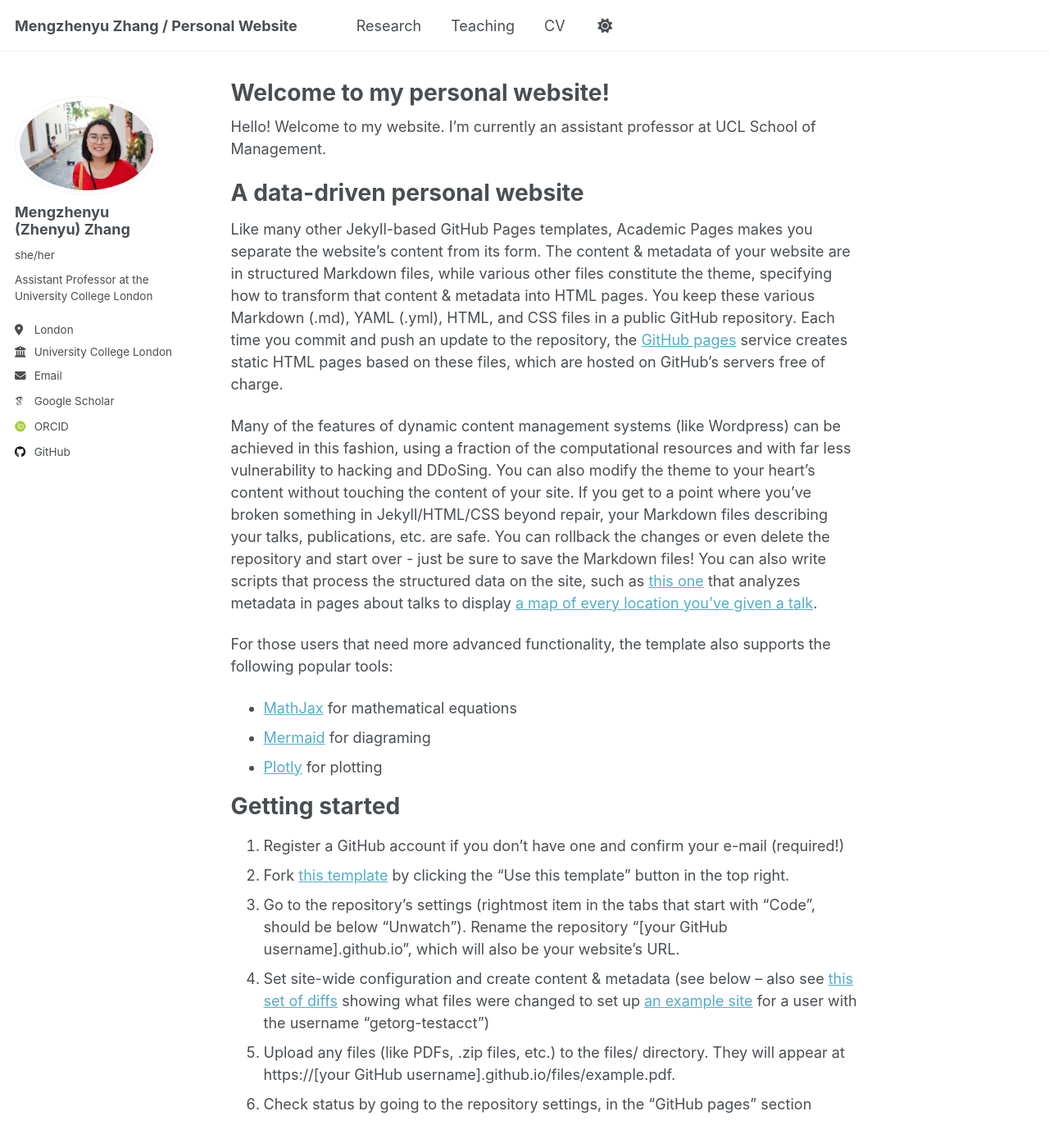
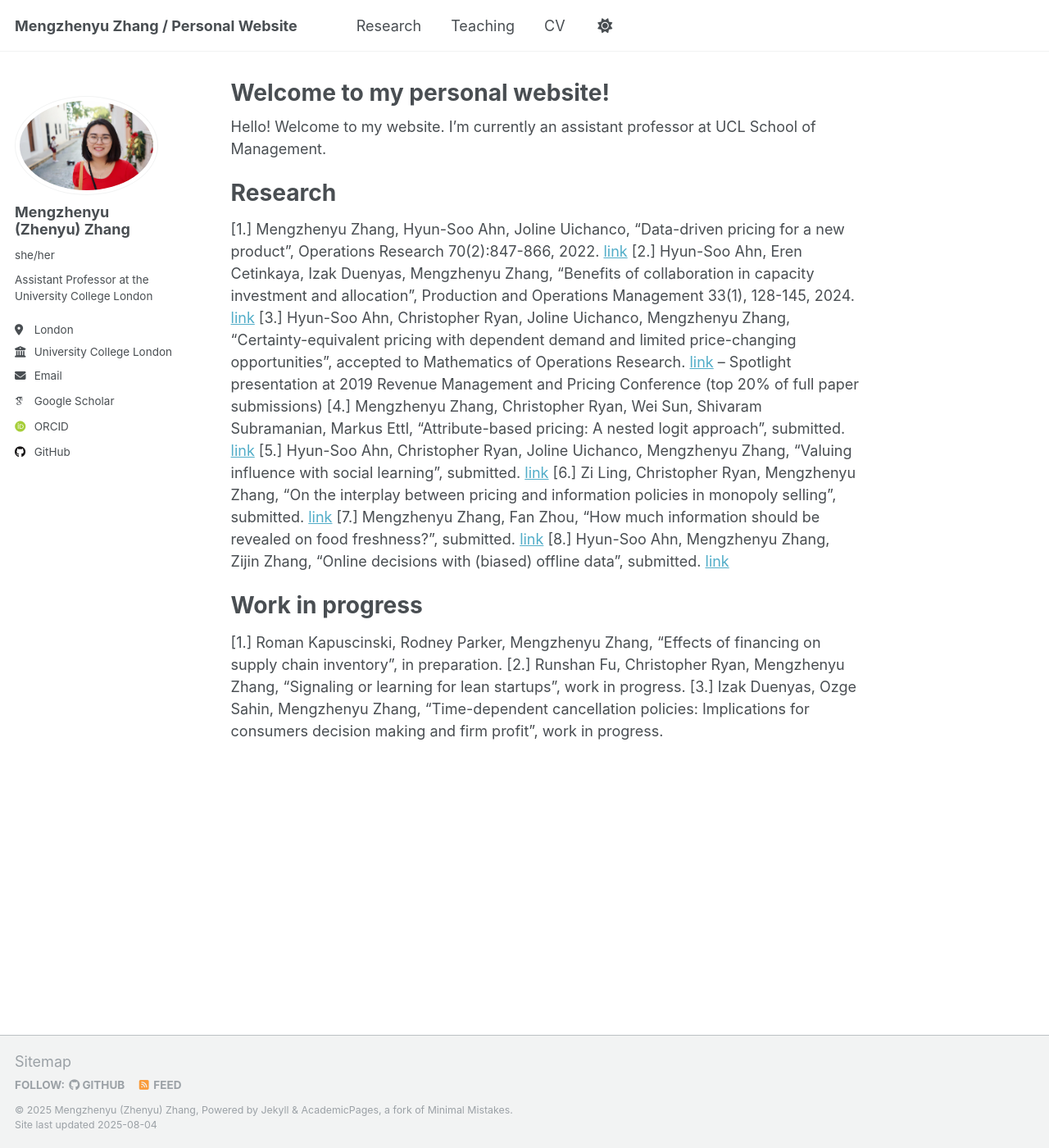
Before and after one commit to mengzhenyuzhang/mengzhenyuzhang.github.io, a Jekyll site: the page built from _pages/about.md, in a window 1280 px wide and 1400 px high. Shown: the whole window at 82% size. Built offline with Jekyll 4.4.1, drawn with Linux system fonts in a browser that asks for light colours; some web fonts are replaced; a script that is not in the unit is left out; some of the changed text lies outside the part shown.

Commit message:
Update about.md

```diff
--- a/_pages/about.md
+++ b/_pages/about.md
@@ -9,46 +9,20 @@ redirect_from:
 
 Hello! Welcome to my website. I'm currently an assistant professor at UCL School of Management.
 
-A data-driven personal website
+Research
 ======
-Like many other Jekyll-based GitHub Pages templates, Academic Pages makes you separate the website's content from its form. The content & metadata of your website are in structured Markdown files, while various other files constitute the theme, specifying how to transform that content & metadata into HTML pages. You keep these various Markdown (.md), YAML (.yml), HTML, and CSS files in a public GitHub repository. Each time you commit and push an update to the repository, the [GitHub pages](https://pages.github.com/) service creates static HTML pages based on these files, which are hosted on GitHub's servers free of charge.
+[1.] Mengzhenyu Zhang, Hyun-Soo Ahn, Joline Uichanco, “Data-driven pricing for a new product”, Operations Research 70(2):847-866, 2022. [link](https://pubsonline.informs.org/doi/abs/10.1287/opre.2021.2204)
+[2.] Hyun-Soo Ahn, Eren Cetinkaya, Izak Duenyas, Mengzhenyu Zhang, “Benefits of collaboration in capacity investment and allocation”, Production and Operations Management 33(1), 128-145, 2024. [link](https://journals.sagepub.com/doi/10.1177/10591478231224918)
+[3.] Hyun-Soo Ahn, Christopher Ryan, Joline Uichanco, Mengzhenyu Zhang, “Certainty-equivalent pricing with dependent demand and limited price-changing opportunities”, accepted to Mathematics of Operations Research. [link](https://pubsonline.informs.org/doi/abs/10.1287/moor.2022.0330)
+– Spotlight presentation at 2019 Revenue Management and Pricing Conference (top 20% of full paper submissions)
+[4.] Mengzhenyu Zhang, Christopher Ryan, Wei Sun, Shivaram Subramanian, Markus Ettl, “Attribute-based pricing: A nested logit approach”, submitted. [link](https://papers.ssrn.com/sol3/papers.cfm?abstract_id=4258247)
+[5.] Hyun-Soo Ahn, Christopher Ryan, Joline Uichanco, Mengzhenyu Zhang, “Valuing influence with social learning”, submitted. [link](https://papers.ssrn.com/sol3/papers.cfm?abstract_id=4527310)
+[6.] Zi Ling, Christopher Ryan, Mengzhenyu Zhang, “On the interplay between pricing and information policies in monopoly selling”, submitted. [link](https://papers.ssrn.com/sol3/papers.cfm?abstract_id=5047585)
+[7.] Mengzhenyu Zhang, Fan Zhou, “How much information should be revealed on food freshness?”, submitted. [link](https://papers.ssrn.com/sol3/papers.cfm?abstract_id=5378554)
+[8.] Hyun-Soo Ahn, Mengzhenyu Zhang, Zijin Zhang, “Online decisions with (biased) offline data”, submitted. [link](https://papers.ssrn.com/sol3/papers.cfm?abstract_id=5350921)
 
-Many of the features of dynamic content management systems (like Wordpress) can be achieved in this fashion, using a fraction of the computational resources and with far less vulnerability to hacking and DDoSing. You can also modify the theme to your heart's content without touching the content of your site. If you get to a point where you've broken something in Jekyll/HTML/CSS beyond repair, your Markdown files describing your talks, publications, etc. are safe. You can rollback the changes or even delete the repository and start over - just be sure to save the Markdown files! You can also write scripts that process the structured data on the site, such as [this one](https://github.com/academicpages/academicpages.github.io/blob/master/talkmap.ipynb) that analyzes metadata in pages about talks to display [a map of every location you've given a talk](https://academicpages.github.io/talkmap.html).
-
-For those users that need more advanced functionality, the template also supports the following popular tools:
-- [MathJax](https://www.mathjax.org/) for mathematical equations
-- [Mermaid](https://mermaid.js.org/) for diagraming
-- [Plotly](https://plotly.com/javascript/) for plotting
-
-Getting started
+Work in progress
 ======
-1. Register a GitHub account if you don't have one and confirm your e-mail (required!)
-1. Fork [this template](https://github.com/academicpages/academicpages.github.io) by clicking the "Use this template" button in the top right.
-1. Go to the repository's settings (rightmost item in the tabs that start with "Code", should be below "Unwatch"). Rename the repository "[your GitHub username].github.io", which will also be your website's URL.
-1. Set site-wide configuration and create content & metadata (see below -- also see [this set of diffs](http://archive.is/3TPas) showing what files were changed to set up [an example site](https://getorg-testacct.github.io) for a user with the username "getorg-testacct")
-1. Upload any files (like PDFs, .zip files, etc.) to the files/ directory. They will appear at https://[your GitHub username].github.io/files/example.pdf.
-1. Check status by going to the repository settings, in the "GitHub pages" section
-
-Site-wide configuration
-------
-The main configuration file for the site is in the base directory in [_config.yml](https://github.com/academicpages/academicpages.github.io/blob/master/_config.yml), which defines the content in the sidebars and other site-wide features. You will need to replace the default variables with ones about yourself and your site's github repository. The configuration file for the top menu is in [_data/navigation.yml](https://github.com/academicpages/academicpages.github.io/blob/master/_data/navigation.yml). For example, if you don't have a portfolio or blog posts, you can remove those items from that navigation.yml file to remove them from the header.
-
-Create content & metadata
-------
-For site content, there is one Markdown file for each type of content, which are stored in directories like _publications, _talks, _posts, _teaching, or _pages. For example, each talk is a Markdown file in the [_talks directory](https://github.com/academicpages/academicpages.github.io/tree/master/_talks). At the top of each Markdown file is structured data in YAML about the talk, which the theme will parse to do lots of cool stuff. The same structured data about a talk is used to generate the list of talks on the [Talks page](https://academicpages.github.io/talks), each [individual page](https://academicpages.github.io/talks/2012-03-01-talk-1) for specific talks, the talks section for the [CV page](https://academicpages.github.io/cv), and the [map of places you've given a talk](https://academicpages.github.io/talkmap.html) (if you run this [python file](https://github.com/academicpages/academicpages.github.io/blob/master/talkmap.py) or [Jupyter notebook](https://github.com/academicpages/academicpages.github.io/blob/master/talkmap.ipynb), which creates the HTML for the map based on the contents of the _talks directory).
-
-**Markdown generator**
-
-The repository includes [a set of Jupyter notebooks](https://github.com/academicpages/academicpages.github.io/tree/master/markdown_generator
-) that converts a CSV containing structured data about talks or presentations into individual Markdown files that will be properly formatted for the Academic Pages template. The sample CSVs in that directory are the ones I used to create my own personal website at stuartgeiger.com. My usual workflow is that I keep a spreadsheet of my publications and talks, then run the code in these notebooks to generate the Markdown files, then commit and push them to the GitHub repository.
-
-How to edit your site's GitHub repository
-------
-Many people use a git client to create files on their local computer and then push them to GitHub's servers. If you are not familiar with git, you can directly edit these configuration and Markdown files directly in the github.com interface. Navigate to a file (like [this one](https://github.com/academicpages/academicpages.github.io/blob/master/_talks/2012-03-01-talk-1.md) and click the pencil icon in the top right of the content preview (to the right of the "Raw | Blame | History" buttons). You can delete a file by clicking the trashcan icon to the right of the pencil icon. You can also create new files or upload files by navigating to a directory and clicking the "Create new file" or "Upload files" buttons.
-
-Example: editing a Markdown file for a talk
-![Editing a Markdown file for a talk](/images/editing-talk.png)
-
-For more info
-------
-More info about configuring Academic Pages can be found in [the guide](https://academicpages.github.io/markdown/), the [growing wiki](https://github.com/academicpages/academicpages.github.io/wiki), and you can always [ask a question on GitHub](https://github.com/academicpages/academicpages.github.io/discussions). The [guides for the Minimal Mistakes theme](https://mmistakes.github.io/minimal-mistakes/docs/configuration/) (which this theme was forked from) might also be helpful.
+[1.] Roman Kapuscinski, Rodney Parker, Mengzhenyu Zhang, “Effects of financing on supply chain inventory”, in preparation.
+[2.] Runshan Fu, Christopher Ryan, Mengzhenyu Zhang, “Signaling or learning for lean startups”, work in progress.
+[3.] Izak Duenyas, Ozge Sahin, Mengzhenyu Zhang, “Time-dependent cancellation policies: Implications for consumers decision making and firm profit”, work in progress.
```
